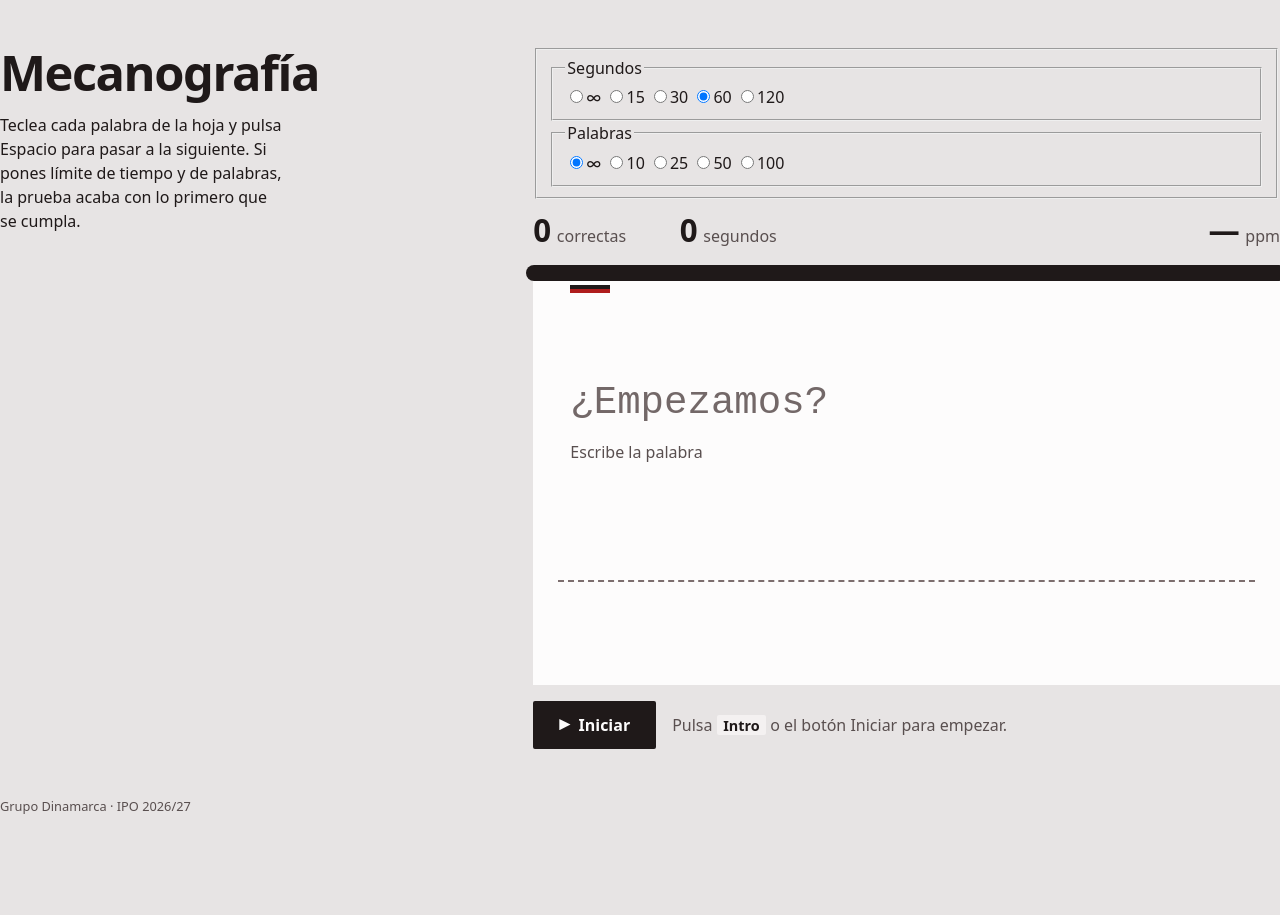
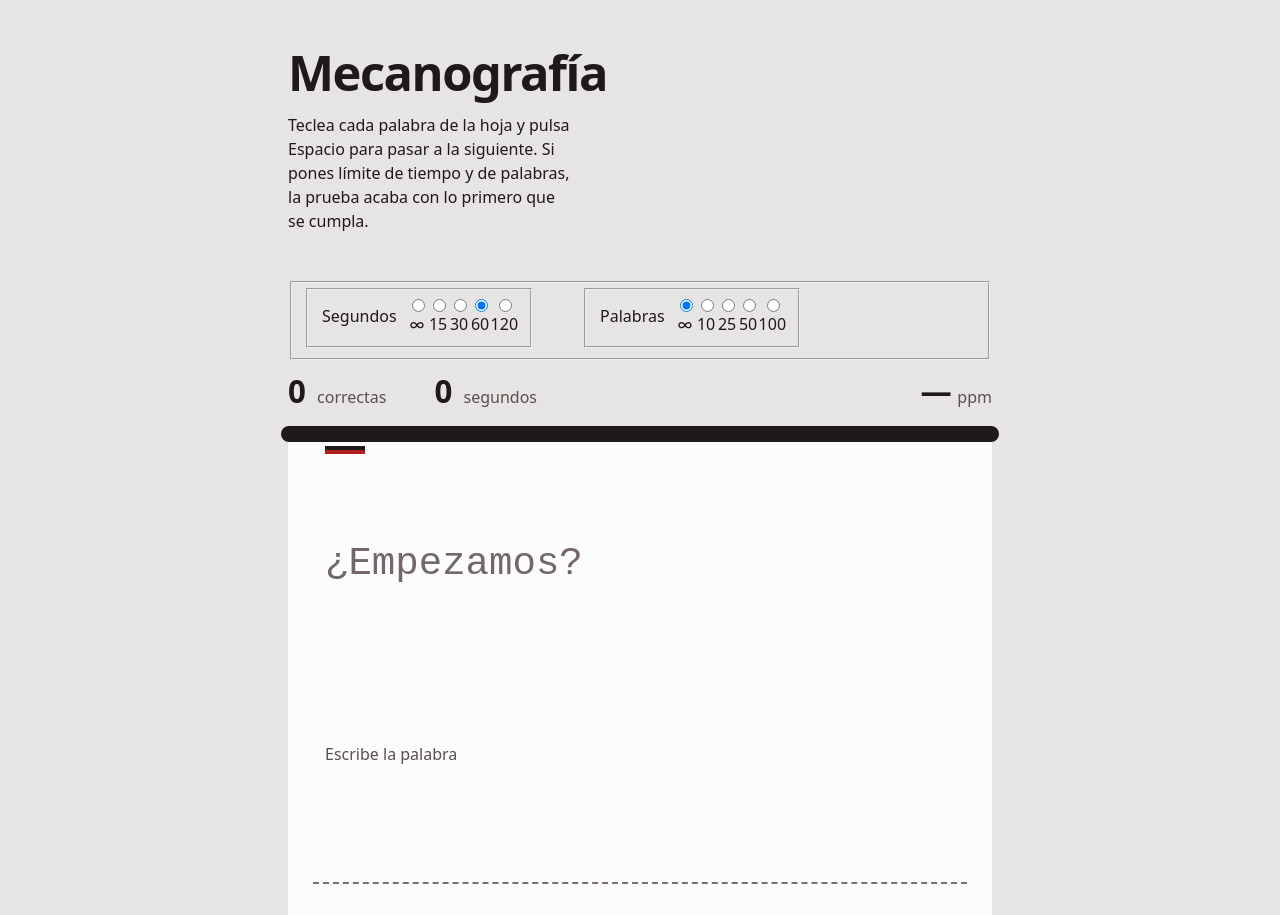
Before and after one commit to IPO-2627-Dinamarca/ipo2627_dinamarca_mecanografia, a plain HTML site: page index.html in a window 1280 px wide. Shown: the top 915 px of the page. Before the commit the page ends 864 px from the top, so only its background shows below. Drawn offline with Linux system fonts and the light colour scheme.

Commit message:
style(layout): una columna centrada, selectores de límite y celda de la cola

```diff
--- a/css/layout.css
+++ b/css/layout.css
@@ -1,12 +1,11 @@
 @layer layout {
-  /* Una columna anclada arriba; la lámina va después de la prueba en el DOM y en pantalla */
+  /* Una sola columna centrada y anclada arriba */
   .app {
     display: grid;
     grid-template-columns: minmax(0, 1fr);
     grid-template-areas:
       "cabecera"
       "principal"
-      "lamina"
       "pie";
     align-content: start;
     gap: var(--espacio-5);
@@ -15,28 +14,8 @@
     padding-inline: max(var(--espacio-3), (100% - var(--ancho-columna)) / 2);
   }
 
-  /* Escritorio: dos columnas desiguales, la máquina a la izquierda y la hoja a la derecha */
-  @media (width >= 60rem) {
-    .app {
-      grid-template-columns: minmax(0, 5fr) minmax(0, 7fr);
-      grid-template-rows: auto 1fr auto;
-      grid-template-areas:
-        "cabecera principal"
-        "lamina   principal"
-        "pie      pie";
-      column-gap: var(--espacio-6);
-      padding-inline: max(var(--espacio-5), (100% - var(--ancho-maximo)) / 2);
-    }
-
-    .principal,
-    .lamina {
-      align-self: start;
-    }
-  }
-
   .cabecera { grid-area: cabecera; }
   .principal { grid-area: principal; }
-  .lamina { grid-area: lamina; }
   .pie { grid-area: pie; }
 
   .cabecera {
@@ -49,6 +28,47 @@
     container: principal / inline-size;
     display: grid;
     gap: var(--espacio-3);
+  }
+
+  /* Límites: los dos grupos en una fila que se parte si no cabe */
+  .ajustes {
+    display: flex;
+    flex-wrap: wrap;
+    gap: var(--espacio-2) var(--espacio-5);
+  }
+
+  /* Con float la leyenda deja de ir en el borde y se coloca como un elemento más de la fila */
+  .selector {
+    display: flex;
+    align-items: center;
+  }
+
+  .selector__titulo {
+    float: inline-start;
+    margin-inline-end: var(--espacio-2);
+  }
+
+  .selector__opcion {
+    position: relative;
+    display: inline-grid;
+    place-items: center;
+  }
+
+  /* Columna estrecha: cada grupo en su línea, con el título encima y los botones a todo el ancho */
+  @container principal (inline-size < 30rem) {
+    .selector {
+      flex: 1 1 100%;
+      flex-wrap: wrap;
+    }
+
+    .selector__titulo {
+      flex-basis: 100%;
+      margin-block-end: var(--espacio-1);
+    }
+
+    .selector__opcion {
+      flex: 1;
+    }
   }
 
   .marcadores,
@@ -65,8 +85,9 @@
     gap: 0.35em;
   }
 
-  /* Cifra delante y nombre detrás; el lector de pantalla sigue el orden del DOM (dt, dd) */
-  .marcador__valor {
+  /* Cifra y tope delante y nombre detrás; el lector de pantalla sigue el orden del DOM (dt, dd) */
+  .marcador__valor,
+  .marcador__tope {
     order: -1;
   }
 
@@ -94,12 +115,13 @@
     grid-template-columns: minmax(0, 1fr);
     grid-template-areas:
       "linea"
+      "cola"
       "controles";
     /* Proporcional al cuerpo: deja sitio al subrayado ondulado de la letra errónea */
     gap: calc(var(--cuerpo-max) * 0.2);
     --cuerpo-max: 5.5rem;
     /* La palabra ocupa el 93 % del ancho útil de la muestra (avance de 0,6 em por letra) */
-    --cuerpo: clamp(2rem, calc((100cqi - 2 * var(--sangria)) * 1.55 / var(--letras, 8)), var(--cuerpo-max));
+    --cuerpo: clamp(1.75rem, calc((100cqi - 2 * var(--sangria)) * 1.55 / var(--letras, 8)), var(--cuerpo-max));
   }
 
   @container principal (inline-size < 30rem) {
@@ -123,6 +145,14 @@
 
   .aviso {
     min-block-size: calc(var(--cuerpo-max) * 1.15);
+  }
+
+  /* Las siguientes palabras, de mayor a menor, en un alto fijo */
+  .cola {
+    grid-area: cola;
+    display: grid;
+    align-content: start;
+    block-size: calc((var(--paso-3) + var(--paso-2) + var(--paso-1)) * 1.2);
   }
 
   /* La unidad puede partirse; su última línea se apoya en la línea base de la cifra */
@@ -205,6 +235,6 @@
     aspect-ratio: 1;
   }
 
+  /* La fila de en medio entra media tecla; en la de abajo, ⇧ ocupa dos medias columnas y la z queda en la tercera */
   .teclado__fila:nth-child(2) > :first-child { grid-column: 2 / span 2; }
-  .teclado__fila:nth-child(3) > :first-child { grid-column: 3 / span 2; }
 }
```
